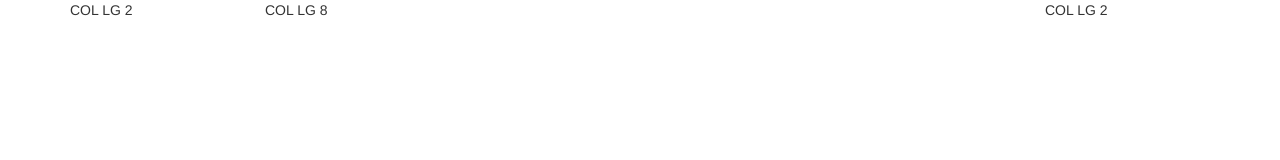
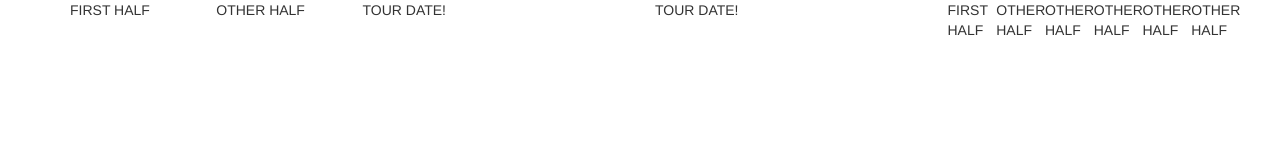
Before and after one commit to brandonbarryt/webbootcamp, a plain HTML site: page Bootstrap/grid.html in a window 1280 px wide. Drawn offline with nearby package versions, Linux system fonts and the light colour scheme.

Commit message:
Completed the grid lessons and added the image gallery file

```diff
--- a/Bootstrap/grid.html
+++ b/Bootstrap/grid.html
@@ -12,12 +12,42 @@
 <body>
 
     <div class="container">
+        <!-- <div class="row">
+            <div class= "col-lg-1 col-md-2">COL LG 1</div>
+            <div class= "col-lg-1 col-md-2">COL LG 1</div>
+            <div class= "col-lg-1 col-md-2">COL LG 1</div>
+            <div class= "col-lg-1 col-md-2">COL LG 1</div>
+            <div class= "col-lg-1 col-md-2">COL LG 1</div>
+            <div class= "col-lg-1 col-md-2">COL LG 1</div>
+            <div class= "col-lg-1 col-md-2">COL LG 1</div>
+            <div class= "col-lg-1 col-md-2">COL LG 1</div>
+            <div class= "col-lg-1 col-md-2">COL LG 1</div>
+            <div class= "col-lg-1 col-md-2">COL LG 1</div>
+            <div class= "col-lg-1 col-md-2">COL LG 1</div>
+            <div class= "col-lg-1 col-md-2">COL LG 1</div>
+        </div> -->
         <div class="row">
-            <div class= "col-lg-2">COL LG 2</div>
-            <div class= "col-lg-8">COL LG 8</div>
-            <div class= "col-lg-2">COL LG 2</div>
+            <div class= "col-md-3 col-sm-6">
+                <div class="row">
+                    <div class= "col-lg-6">FIRST HALF</div>
+                    <div class= "col-lg-6">OTHER HALF</div>
+                </div>
+            </div>
+            <div class= "col-md-3 col-sm-6">TOUR DATE!</div>
+            <div class= "col-md-3 col-sm-6">TOUR DATE!</div>
+            <div class= "col-md-3 col-sm-6">
+                <div class="row">
+                    <div class= "col-lg-2">FIRST HALF</div>
+                    <div class= "col-lg-2">OTHER HALF</div>
+                    <div class= "col-lg-2">OTHER HALF</div>
+                    <div class= "col-lg-2">OTHER HALF</div>
+                    <div class= "col-lg-2">OTHER HALF</div>
+                    <div class= "col-lg-2">OTHER HALF</div>
+                </div>
+            </div>
         </div>
     </div>
 
+
 </body>
 </html>
```
Also changed, not shown: Bootstrap/gallery.html (added, +24 -0 lines).
